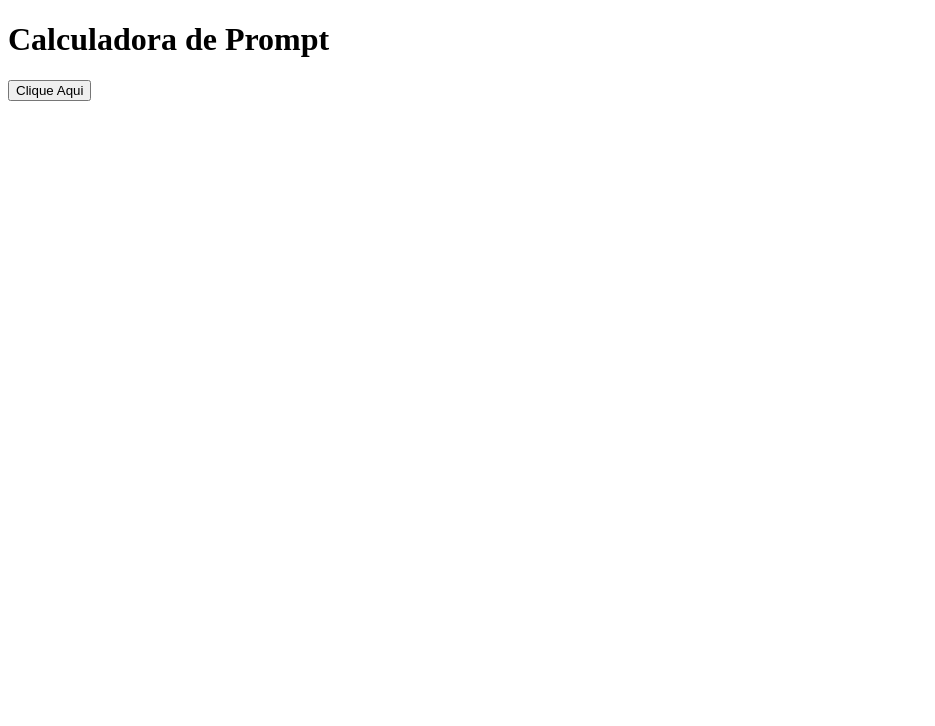
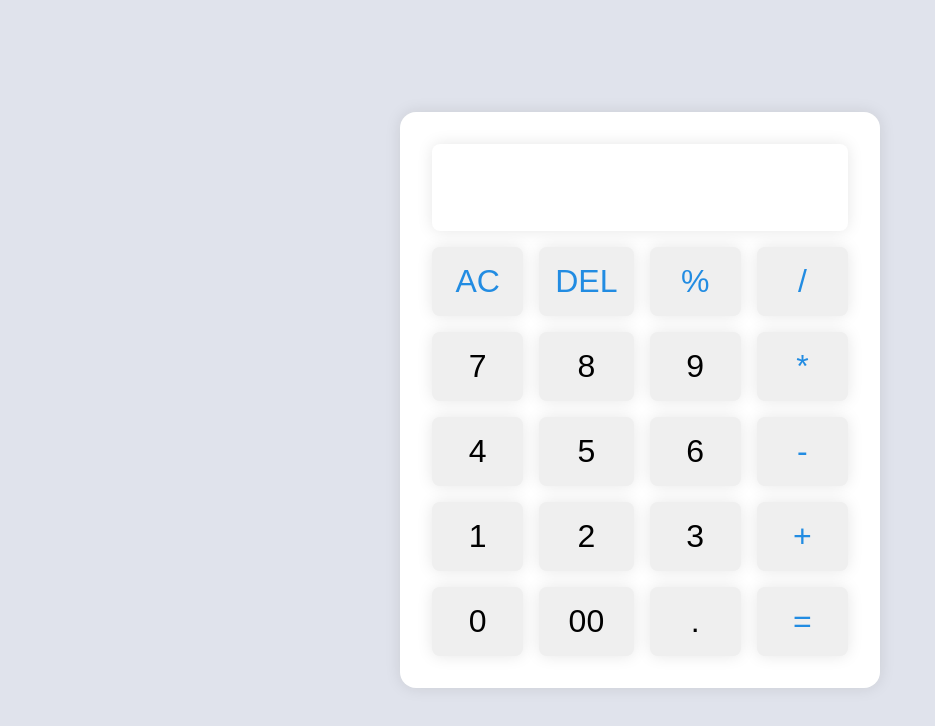
Before and after one commit to Fransuelton/smart-calc, a plain HTML site: page index.html in a window 1280 px wide. Shown: the whole page, without its empty margins (0-935 px from the left). Drawn offline with Linux system fonts and the light colour scheme; files that its build step writes are made by us from their sources.

Commit message:
refactor: Update HTML structure and CSS file paths

```diff
--- a/index.html
+++ b/index.html
@@ -1,19 +1,46 @@
 <!DOCTYPE html>
 <html lang="pt-BR">
+
 <head>
     <meta charset="UTF-8">
     <meta http-equiv="X-UA-Compatible" content="IE=edge">
     <meta name="viewport" content="width=device-width, initial-scale=1.0">
-    <title>Calculadora de Prompt</title>
-    <link rel="stylesheet" href="style.css">
+    <link rel="stylesheet" href="./src/css/reset.css">
+    <link rel="stylesheet" href="./src/css/variables.css">
+    <link rel="stylesheet" href="./src/css/style.css">
+    <title>SmartCalc</title>
 </head>
+
 <body>
-   <h1>Calculadora de Prompt</h1>
+    <main class="container">
+        <div class="calculator">
+            <input type="text" class="display" readonly>
+            <div class="buttons">
+                <button data-value="AC" class="special-char">AC</button>
+                <button data-value="DEL" class="special-char">DEL</button>
+                <button data-value="%" class="special-char">%</button>
+                <button data-value="/" class="special-char">/</button>
+                <button data-value="7">7</button>
+                <button data-value="8">8</button>
+                <button data-value="9">9</button>
+                <button data-value="*" class="special-char">*</button>
+                <button data-value="4">4</button>
+                <button data-value="5">5</button>
+                <button data-value="6">6</button>
+                <button data-value="-" class="special-char">-</button>
+                <button data-value="1">1</button>
+                <button data-value="2">2</button>
+                <button data-value="3">3</button>
+                <button data-value="+" class="special-char">+</button>
+                <button data-value="0">0</button>
+                <button data-value="00">00</button>
+                <button data-value=".">.</button>
+                <button data-value="=" class="special-char">=</button>
+            </div>
+        </div>
+    </main>
 
-   <div id="botoes">
-    <button onclick="clicou()">Clique Aqui</button>
-   </div>
+    <script type="module" src="./src/js/index.js"></script>
+</body>
 
-   <script src="index.js"></script>
-</body>
 </html>
```
